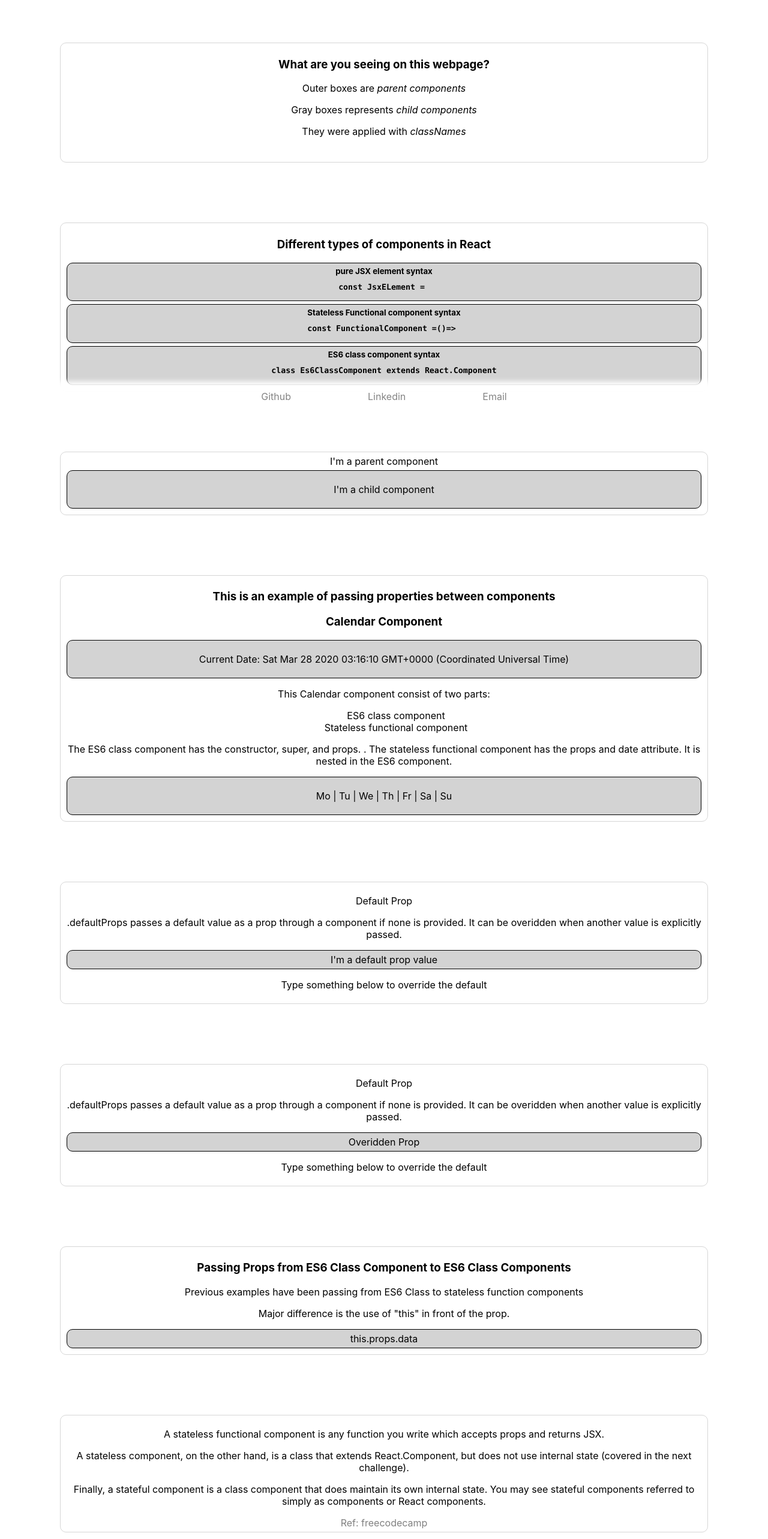
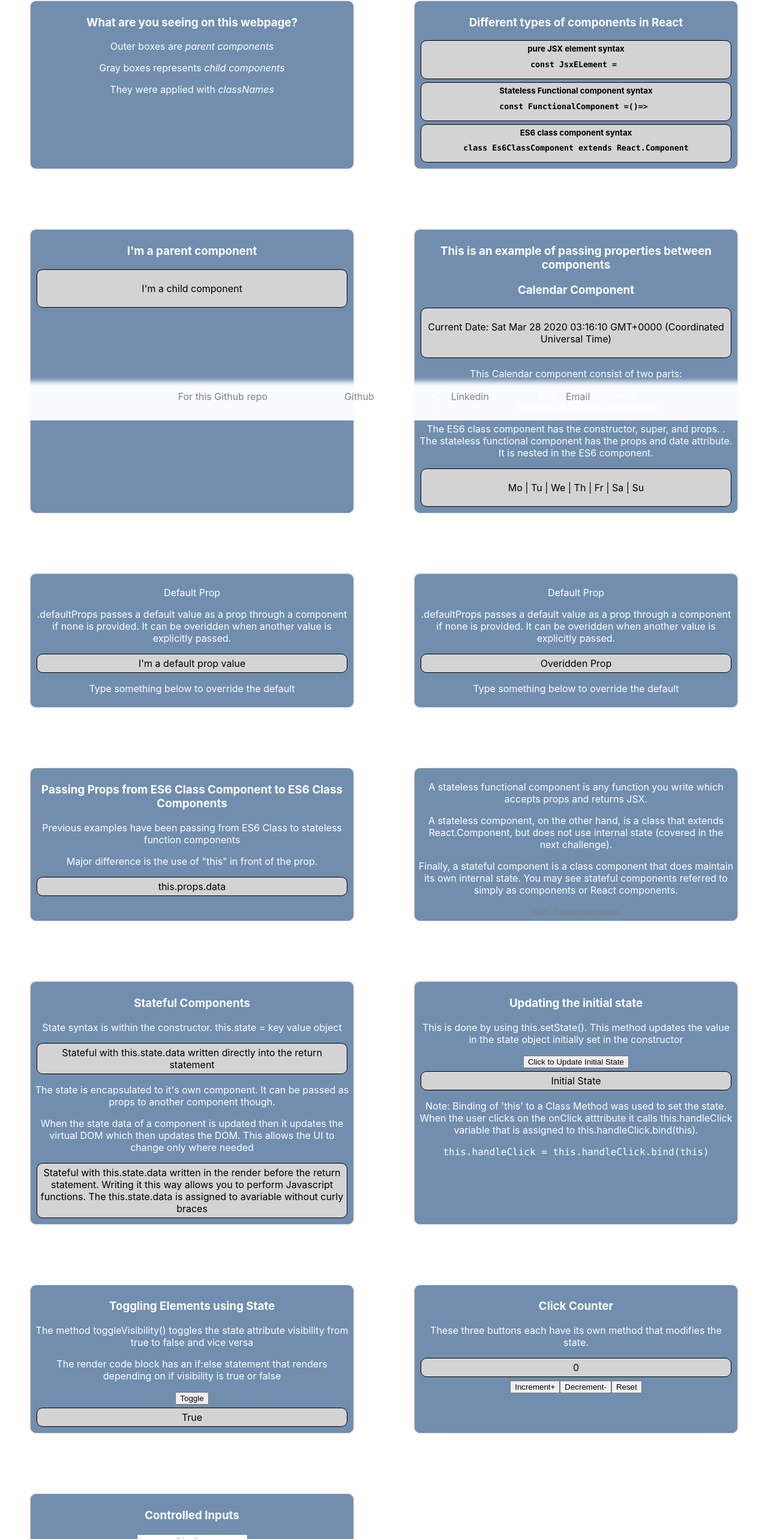
Before and after one commit to phongnguyen39/freecodecamp_react, a React (Create React App) app in the folder freecodecamp/: page / in a window 1280 px wide. Shown: the part 99-2665 px from the top of the page at 60% size. Built offline with nearby package versions, Linux system fonts and the light colour scheme.

Commit message:
moving components into separate files

```diff
--- a/freecodecamp/src/App.css
+++ b/freecodecamp/src/App.css
@@ -1,18 +1,37 @@
+html, body {
+  margin: 0px;
+  padding: 0px;
+}
+
+.hero {
+  width: 100vw;
+  height: 100vh;
+  background-color: rgba(41, 54, 70, 0.952)
+}
+
 .container {
-  padding: 10px;
+  display: grid;
+  grid-template-columns: 50% 50%;
+  /* padding: 10px; */
   text-align: center;
   margin: 0px;
   padding: 0px;
 }
+
+
 .p_components {
   border: 1px solid rgb(214, 214, 214);
   border-radius: 10px;
   padding: 5px;
-  margin: 100px;
+  margin: 50px;
+  color: white;
+  background-color: rgba(107, 137, 172, 0.952);
 }
 .c_components {
+
   background-color: lightgray;
   border: 1px solid black;
+  color: black;
   border-radius: 10px;
   padding: 5px;
   margin: 5px;
@@ -32,42 +51,6 @@
   pointer-events: none;
 }
 
-@media (prefers-reduced-motion: no-preference) {
-  .App-logo {
-    animation: App-logo-spin infinite 20s linear;
-  }
-}
-
-.App-header {
-  background-color: #282c34;
-  min-height: 100vh;
-  display: flex;
-  flex-direction: column;
-  align-items: center;
-  justify-content: center;
-  font-size: calc(10px + 2vmin);
-  color: white;
-}
-
-.App-link {
-  color: #61dafb;
-}
-
-@keyframes App-logo-spin {
-  from {
-    transform: rotate(0deg);
-  }
-  to {
-    transform: rotate(360deg);
-  }
-}
-
-li {
-  list-style: none;
-  margin: 0;
-  padding: 0;
-}
-
 
 .header {
   position: -webkit-sticky;
@@ -77,6 +60,8 @@ li {
   height: 50px;
   width: 100%;
   margin: 0 auto;
+  text-align: center;
+  box-shadow: 0px 2px 8px white;
   /* padding: 0px; */
 }
 
@@ -91,6 +76,7 @@ li {
   margin: 0 auto;
   padding-top: 5px;
   box-shadow: 0px -10px 8px white;
+  text-align: center;
   /* padding: 0px; */
 }
 
--- /dev/null
+++ b/freecodecamp/src/CompTypes.js
@@ -0,0 +1,21 @@
+import React from 'react';
+import { Component } from 'react';
+
+class CompTypes extends React.Component {
+    constructor(props) {
+      super(props)
+    }
+    render() {
+      return (
+        <div className='p_components'>
+          <h3>Different types of components in React</h3>
+          <h5 className='c_components' >pure JSX element syntax <pre><code>const JsxELement = </code></pre></h5>
+          {/* <h5 className='c_components' onClick={jax}>pure JSX element syntax {jax}</h5> */}
+          <h5 className='c_components'>Stateless Functional component syntax <pre><code>const FunctionalComponent =()=> {}</code></pre></h5>
+          <h5 className='c_components'>ES6 class component syntax <pre><code>class Es6ClassComponent extends React.Component{}</code></pre></h5>
+        </div>
+      )
+    }
+  }
+
+  export default CompTypes;
--- /dev/null
+++ b/freecodecamp/src/URLs.js
@@ -0,0 +1,16 @@
+import React from 'react'
+import {Component} from 'react'
+
+const URLs = () => {
+  return (
+    <div>
+      <a href='https://github.com/phongnguyen39/freecodecamp_react' alt="Github link to readme" target='_blank'>For this Github repo</a>
+      <a href='https://www.github.com' target='_blank'>Github</a>
+      <a href='https://www.linkedin.com/in/phongnguyenmha' target='_blank' >Linkedin</a>
+      <a href='mailto: developer.phong@gmail.com' target='_blank' >Email</a>
+
+    </div>
+  )
+}
+
+export default URLs;
--- a/freecodecamp/src/index.js
+++ b/freecodecamp/src/index.js
@@ -3,20 +3,26 @@ import { Component } from 'react';
 import ReactDOM from 'react-dom';
 import './index.css';
 import App from './App';
+import URLs from './URLs'
+import CompTypes from './CompTypes';
 import * as serviceWorker from './serviceWorker';
 
 // TODO: deployment isn't working.  Missing build  / node_modules likely due to the git ignore https://app.netlify.com/sites/freecodecamp-react/deploys/5e8abb794587b60485a89303
 
 const github = <a href='https://www.github.com' target='_blank' >Github</a>
 
-const URLs = () => {
-  return (
-    <div>
-      <a href='https://www.github.com' target='_blank' >Github</a>
-      <a href='https://www.linkedin.com/in/phongnguyenmha' target='_blank' >Linkedin</a>
-      <a href='mailto: developer.phong@gmail.com' target='_blank' >Email</a>
-    </div>
-  )
+class Hero extends React.Component {
+  constructor(props) {
+    super(props);
+  }
+
+  render() {
+    return(
+      <div className="hero">
+        <p>Sometext</p>
+      </div>
+    )
+  }
 }
 
 class Footer extends React.Component {
@@ -63,6 +69,7 @@ class Footer extends React.Component {
 
 
 class Descriptions extends React.Component {
+
   render() {
     return (
       <div className='p_components'>
@@ -70,6 +77,7 @@ class Descriptions extends React.Component {
         <p>Outer boxes are <i>parent components</i></p>
         <p>Gray boxes represents <i>child components</i></p>
         <p>They were applied with <i>classNames</i></p>
+
         <br />
         {/* <svg>
           <circle cx='50' cy='50' r='40' stroke='green' stroke-width='4' fill='yellow' />
@@ -87,22 +95,7 @@ const MyComponent = function () {
   )
 }
 
-class CompTypes extends React.Component {
-  constructor(props) {
-    super(props)
-  }
-  render() {
-    return (
-      <div className='p_components'>
-        <h3>Different types of components in React</h3>
-        <h5 className='c_components' >pure JSX element syntax <pre><code>const JsxELement = </code></pre></h5>
-        {/* <h5 className='c_components' onClick={jax}>pure JSX element syntax {jax}</h5> */}
-        <h5 className='c_components'>Stateless Functional component syntax <pre><code>const FunctionalComponent =()=> {}</code></pre></h5>
-        <h5 className='c_components'>ES6 class component syntax <pre><code>class Es6ClassComponent extends React.Component{}</code></pre></h5>
-      </div>
-    )
-  }
-}
+
 
 const ChildComponent = () => {
   return (
@@ -116,7 +109,7 @@ const ChildComponent = () => {
 const ParentComponent = () => {
   return (
     <div className='p_components'>
-      <p1>I'm a parent component</p1>
+      <h3>I'm a parent component</h3>
       <ChildComponent />
     </div>
   )
@@ -129,9 +122,6 @@ const CurrentDate = (props) => {
     </div>
   )
 }
-
-
-
 
 const DaysOfWeek = (props) => {
   return (
@@ -339,11 +329,23 @@ class ClickCounter extends React.Component {
 }
 
 class ControlledInput extends React.Component {
-  constructor(prpos) {
+  constructor(props) {
     super(props);
     this.state = {
       input: ''
     }
+  }
+
+  render(){
+    return(
+    <div className = 'p_components'>
+      <h3>Controlled Inputs</h3>
+      <form>
+        <input type='text' placeholder='type something here'></input>
+      </form>
+    <p className='c_components'>{this.state.input}</p>
+    </div>
+    )
   }
 }
 class MainApp extends React.Component {
@@ -353,12 +355,14 @@ class MainApp extends React.Component {
 
   render() {
     return (
-      <div className='container'>
+      <div>
         <div>
           <h1 className='header'>React Playground</h1>
-          <a href='https://github.com/phongnguyen39/freecodecamp_react' alt="Github link to readme" target='_blank'>For full notes see Github repo</a>
-          {/* <SVGs /> */}
-          <Descriptions array={['rate', 'fart']} />
+          <div className='container'>
+
+
+          {/* <Hero /> */}
+          <Descriptions />
           <CompTypes />
           <ParentComponent />
           {/* <PassingProps /> */}
@@ -371,6 +375,8 @@ class MainApp extends React.Component {
           <SecondStatefulComponent />
           <ToggleState />
           <ClickCounter />
+          <ControlledInput />
+          </div>
 
           <Footer />
         </div>
```
